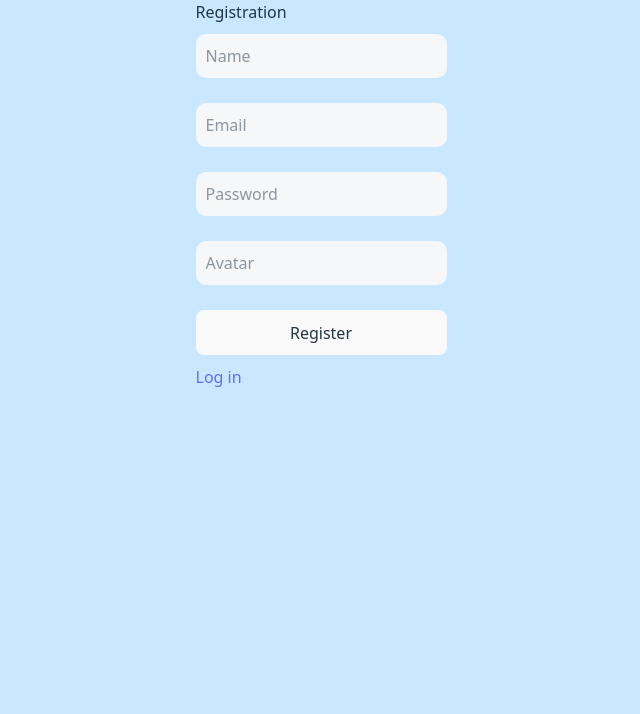
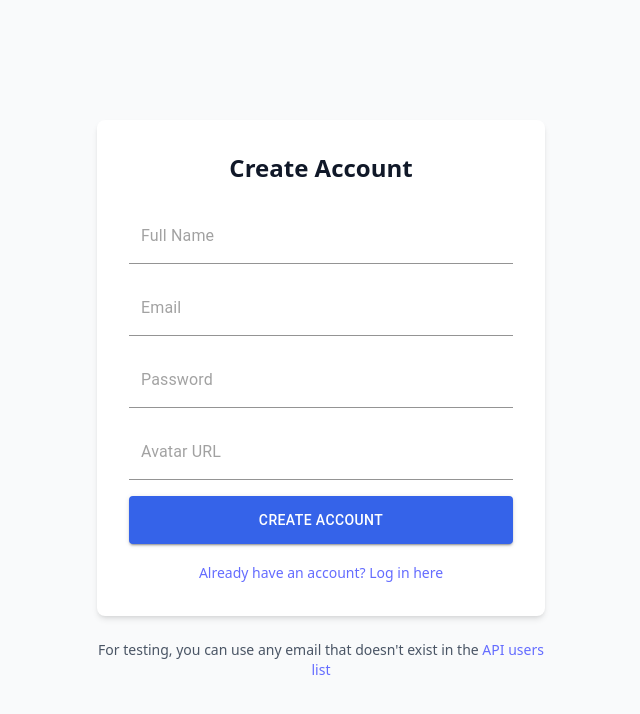
Before and after one commit to Tashayev/e-market, a React (Vite) app: page /auth/registration in a window 1280 px wide. Shown: the top 714 px of the page, without its empty margins (319-959 px from the left). Built offline with nearby package versions, Linux system fonts and the light colour scheme.

Commit message:
feat/useForm and yup installed and implemented

```diff
--- a/package.json
+++ b/package.json
@@ -12,6 +12,7 @@
   "dependencies": {
     "@emotion/react": "^11.14.0",
     "@emotion/styled": "^11.14.1",
+    "@hookform/resolvers": "^5.2.2",
     "@mui/icons-material": "^7.3.5",
     "@mui/material": "^7.3.5",
     "@mui/x-tree-view": "^8.17.0",
@@ -27,7 +28,9 @@
     "react-router": "^7.9.5",
     "react-router-dom": "^7.9.5",
     "react-toastify": "^11.0.5",
-    "tailwindcss": "^4.1.17"
+    "tailwindcss": "^4.1.17",
+    "yup": "^1.7.1",
+    "yup-schema": "^1.0.0-alpha.2"
   },
   "devDependencies": {
     "@eslint/js": "^9.36.0",
--- /dev/null
+++ b/src/components/text-field/TextField.tsx
@@ -0,0 +1,50 @@
+import type { FC } from "react";
+import { Controller, useFormContext } from "react-hook-form";
+
+import { Input } from "@mui/material";
+
+type TextFieldProps = {
+  name: string;
+  label?: string;
+  type?: string;
+  placeholder?: string;
+  rules?: object;
+  defaultValue?: string;
+};
+
+export const TextField: FC<TextFieldProps> = (props) => {
+  const {
+    name,
+    label,
+    type = "text",
+    rules,
+    defaultValue = "",
+  } = props;
+
+  const { control } = useFormContext();
+
+  return (
+    <Controller
+      name={name}
+      control={control}
+      defaultValue={defaultValue}
+      rules={rules}
+      render={({ field, fieldState: { error } }) => (
+        <div className="mb-4">
+
+          <Input
+            {...field}
+            type={type}
+            placeholder={label}
+            className={`w-full p-3  rounded-lg focus:outline-none focus:ring-2 focus:ring-primary-500 ${
+              error ? "border-error-500" : "border-gray-300"
+            }`}
+          />
+          {error && (
+            <p className="text-error-500 text-sm mt-1">{error.message}</p>
+          )}
+        </div>
+      )}
+    />
+  );
+};
--- a/src/pages/auth/login/LoginPage.tsx
+++ b/src/pages/auth/login/LoginPage.tsx
@@ -1,73 +1,146 @@
+import * as yup from "yup";
+import { useCallback, useMemo } from "react";
+import { FormProvider, useForm, type SubmitHandler } from "react-hook-form";
+import { yupResolver } from "@hookform/resolvers/yup";
+import { NavLink, useLocation, useNavigate } from "react-router";
+import { toast } from "react-toastify";
+
 import { useUser } from "@/features/auth/user/useUser";
-import { useState } from "react";
-import { NavLink, useLocation, useNavigate } from "react-router";
-import { style } from "../auth";
-import { toast } from "react-toastify";
+import { Button } from "@mui/material";
+import { TextField } from "@/components/text-field/TextField";
+
+type LoginForm = {
+  email: string;
+  password: string;
+};
+
+const schema = yup.object({
+  email: yup
+    .string()
+    .email("Please enter a valid email address")
+    .required("Email is required"),
+  password: yup
+    .string()
+    .min(4, "Password must be at least 4 characters")
+    .required("Password is required"),
+});
+
 export const LoginPage = () => {
-  const { loginUser, availabelUser } = useUser();
+  const { loginUser, availabelUser, isLoading } = useUser();
   const navigate = useNavigate();
   const location = useLocation();
-  const [email, setEmail] = useState("");
-  const [password, setPassword] = useState("");
 
-  const from = (location.state as any)?.from?.pathname || "/";
+  const methods = useForm<LoginForm>({
+    resolver: yupResolver(schema),
+    defaultValues: {
+      email: "",
+      password: "",
+    },
+  });
 
-  const handleLogin = async (e: React.FormEvent) => {
-    e.preventDefault();
+  const {
+    handleSubmit,
+    formState: { isSubmitting },
+  } = methods;
+
+  const from = useMemo(
+    () => (location.state as any)?.from?.pathname || "/",
+    [location.state]
+  );
+
+  const onSubmit: SubmitHandler<LoginForm> = useCallback(
+    async (data) => {
       try {
-      const isExist = await availabelUser({ email });
+        const isExist = await availabelUser({ email: data.email });
 
         if (!isExist) {
           toast.error("User does not exist");
           return;
         }
-      const user = await loginUser({ email, password });
+
+        const user = await loginUser({
+          email: data.email,
+          password: data.password,
+        });
+
         if (user.role === "admin") {
           navigate("/admin/categories");
-        toast.success("Login successful!");
-        return;
-      }
+          toast.success("Welcome back, Admin!");
+        } else {
           navigate(from, { replace: true });
           toast.success("Login successful!");
-    } catch (e) {
-      toast.error("Auth error: " + e);
         }
-  };
+      } catch (error: any) {
+        toast.error("Login error: " + error);
+      }
+    },
+    [availabelUser, loginUser, navigate, from]
+  );
 
   return (
-    <div className=" flex justify-center">
-      <form onSubmit={handleLogin} style={style.form}>
-        <h2>Log in</h2>
-        <input
+    <div className="flex justify-center flex-col items-center gap-6 p-4 min-h-screen bg-gray-50">
+      <FormProvider {...methods}>
+        <form
+          onSubmit={handleSubmit(onSubmit)}
+          className="w-full max-w-md bg-white p-8 rounded-lg shadow-md"
+        >
+          <h2 className="text-2xl font-bold text-center mb-6 text-gray-900">
+            Log in
+          </h2>
+          <TextField
+            name="email"
+            label="Email"
+            type="email"
 
-          type="email"
-          value={email}
-          onChange={(e) => setEmail(e.target.value)}
-          placeholder="Email"
-          required
           />
 
-        <input
-          className="mb-0"
+          <TextField
+            name="password"
+            label="Password"
             type="password"
-          value={password}
-          onChange={(e) => setPassword(e.target.value)}
-          placeholder="Password"
-          required
-          current-password="true"
+
           />
 
-        <button type="submit" className="bg-primary-900">Login</button>
-        <NavLink to="/auth/registration" end>
-          Registration
+          {methods.formState.errors.root && (
+            <div className="mb-4 p-3 bg-error-50 border border-error-200 rounded-lg">
+              <p className="text-error-600 text-sm">
+                {methods.formState.errors.root.message}
+              </p>
+            </div>
+          )}
+
+          <Button
+            type="submit"
+            disabled={isSubmitting || isLoading}
+            className="w-full bg-primary-500 hover:bg-primary-600 text-white py-3 px-4 rounded-lg font-medium transition-colors duration-200 disabled:opacity-50 disabled:cursor-not-allowed mb-4"
+          >
+            {isSubmitting ? "Logging in..." : "Login"}
+          </Button>
+
+          <div className="text-center">
+            <NavLink
+              to="/auth/registration"
+              className="text-primary-500 hover:text-primary-600 transition-colors duration-200 text-sm"
+            >
+              Don't have an account? Register here
             </NavLink>
+          </div>
         </form>
-      <p>
-        You can find users to enter{" "}
-        <a target="_blank" href="https://api.escuelajs.co/api/v1/users">
+      </FormProvider>
+
+      <div className="text-center text-gray-600 max-w-md">
+        <p className="mb-2 text-sm">
+          You can find test users to login{" "}
+          <a
+            target="_blank"
+            rel="noopener noreferrer"
+            href="https://api.escuelajs.co/api/v1/users"
+            className="text-primary-500 hover:text-primary-600 underline transition-colors duration-200"
+          >
             here
           </a>
         </p>
       </div>
+    </div>
   );
 };
--- a/src/pages/auth/register/RegisterPage.tsx
+++ b/src/pages/auth/register/RegisterPage.tsx
@@ -1,77 +1,169 @@
-import { useState } from "react";
+import { useCallback, useMemo } from "react";
 import { NavLink, useLocation, useNavigate } from "react-router";
-import { style } from "../auth";
 import { useUser } from "@/features/auth/user/useUser";
 import { toast } from "react-toastify";
+import * as yup from "yup";
+import type { RegisterForm } from "@/types/UserTypes";
+import { FormProvider, useForm, type SubmitHandler } from "react-hook-form";
+import { yupResolver } from "@hookform/resolvers/yup";
+import { Button } from "@mui/material";
+import { TextField } from "@/components/text-field/TextField";
+
+
+const schema = yup.object({
+  name: yup
+    .string()
+    .required("Name is required")
+    .matches(/^[a-zA-Z\s]*$/, "Name can only contain alphabets and spaces")
+    .min(2, "Name must be at least 2 characters")
+    .max(50, "Name must not exceed 50 characters"),
+  email: yup
+    .string()
+    .email("Please enter a valid email address")
+    .required("Email is required"),
+  password: yup
+    .string()
+    .min(4, "Password must be at least 4 characters")
+    .required("Password is required"),
+  avatar: yup
+    .string()
+    .url('Invalid URL format')
+    .required("Avatar URL is required"),
+});
 
 export default function RegisterPage() {
   const navigate = useNavigate();
   const location = useLocation();
-  const { register, availabelUser } = useUser();
-  const [email, setEmail] = useState("");
-  const [password, setPassword] = useState("");
-  const [avatar, setAvatar] = useState("");
-  const [name, setName] = useState("");
+  const { register: registerUser, availabelUser, isLoading } = useUser();
 
-  const from = (location.state as any)?.from?.pathname || "/";
+  const from = useMemo(() =>
+    (location.state as any)?.from?.pathname || "/",
+    [location.state]
+  );
 
-  const handleSubmit = async (e: React.FormEvent) => {
-    e.preventDefault();
+  const methods = useForm<RegisterForm>({
+    resolver: yupResolver(schema),
+    defaultValues: {
+      name: "",
+      email: "",
+      password: "",
+      avatar: "",
+    },
+  });
+
+  const { handleSubmit, formState: { isSubmitting } } = methods;
+
+  const onSubmit: SubmitHandler<RegisterForm> = useCallback(
+    async (data) => {
       try {
-      const isAvailable = await availabelUser({ email });
-      if (!isAvailable) {
-        await register({ name, email, password, avatar });
+
+        const isAvailable = await availabelUser({ email: data.email });
+
+        if (isAvailable) {
+          toast.error(`The email ${data.email} is already registered`);
+          return;
+        }
+
+        await registerUser({
+          name: data.name,
+          email: data.email,
+          password: data.password,
+          avatar: data.avatar,
+        });
+
         navigate(from, { replace: true });
-        toast.success("Registration successful!")
-      } else {
-        toast.error(`The email ${email} already exists`);
+        toast.success("Registration successful! Welcome!");
+      } catch (error) {
+
+        toast.error("Registration error: "+ error);
       }
-    } catch (error) {
-      toast.error("Error during registration: " + error);
-    }
-  };
+    },
+    [from, availabelUser, registerUser, navigate]
+  );
 
   return (
-    <div style={style.container}>
-      <form style={style.form} onSubmit={handleSubmit}>
-        <h2>Registration</h2>
-        <input
+    <div className="flex justify-center flex-col items-center gap-6 p-4 min-h-screen bg-gray-50">
+      <FormProvider {...methods}>
+        <form
+          onSubmit={handleSubmit(onSubmit)}
+          className="w-full max-w-md bg-white p-8 rounded-lg shadow-md"
+        >
+          <h2 className="text-2xl font-bold text-center mb-6 text-gray-900">
+            Create Account
+          </h2>
+
+          <TextField
+            name="name"
+            label="Full Name"
             type="text"
-          style={style.input}
-          placeholder="Name"
-          required
-          value={name}
-          onChange={(e) => setName(e.target.value)}
+            placeholder="Enter your full name"
           />
-        <input
+
+          <TextField
+            name="email"
+            label="Email"
             type="email"
-          style={style.input}
-          placeholder="Email"
-          required
-          value={email}
-          onChange={(e) => setEmail(e.target.value)}
+            placeholder="Enter your email"
           />
-        <input
+
+          <TextField
+            name="password"
+            label="Password"
             type="password"
-          style={style.input}
-          placeholder="Password"
-          required
-          value={password}
-          onChange={(e) => setPassword(e.target.value)}
-          current-password="true"
+            placeholder="Create a password"
           />
-        <input
+
+          <TextField
+            name="avatar"
+            label="Avatar URL"
             type="text"
-          style={style.input}
-          placeholder="Avatar"
-          value={avatar}
-          onChange={(e) => setAvatar(e.target.value)}
+            placeholder="Enter your avatar image URL"
           />
-        <button type="submit">Register</button>
-        <NavLink to="/auth/login" end>
-          Log in
+
+          <Button
+            type="submit"
+            variant="contained"
+            disabled={isSubmitting || isLoading}
+            fullWidth
+            sx={{
+              backgroundColor: '#3563E9',
+              '&:hover': {
+                backgroundColor: '#2848CB',
+              },
+              '&:disabled': {
+                backgroundColor: '#AEC8FC',
+              },
+              py: 1.5,
+              mb: 2
+            }}
+          >
+            {isSubmitting ? "Creating Account..." : "Create Account"}
+          </Button>
+
+          <div className="text-center">
+            <NavLink
+              to="/auth/login"
+              className="text-primary-500 hover:text-primary-600 transition-colors duration-200 text-sm"
+            >
+              Already have an account? Log in here
             </NavLink>
+          </div>
         </form>
+      </FormProvider>
+
+      <div className="text-center text-gray-600 max-w-md">
+        <p className="text-sm">
+          For testing, you can use any email that doesn't exist in the{" "}
+          <a
+            target="_blank"
+            rel="noopener noreferrer"
+            href="https://api.escuelajs.co/api/v1/users"
+            className="text-primary-500 hover:text-primary-600 underline transition-colors duration-200"
+          >
+            API users list
+          </a>
+        </p>
+      </div>
     </div>
   );
 }
--- a/src/types/UserTypes.ts
+++ b/src/types/UserTypes.ts
@@ -31,7 +31,7 @@ export interface RegisterForm {
   name: string;
   email: string;
   password: string;
-  avatar?: string
+  avatar: string
 }
 export interface UpdateUser{
   email: string,
```
Also changed, not shown: 1 other file (tests, documents, lock files or other folders). Lines whose indentation alone changed are shown as unchanged.
